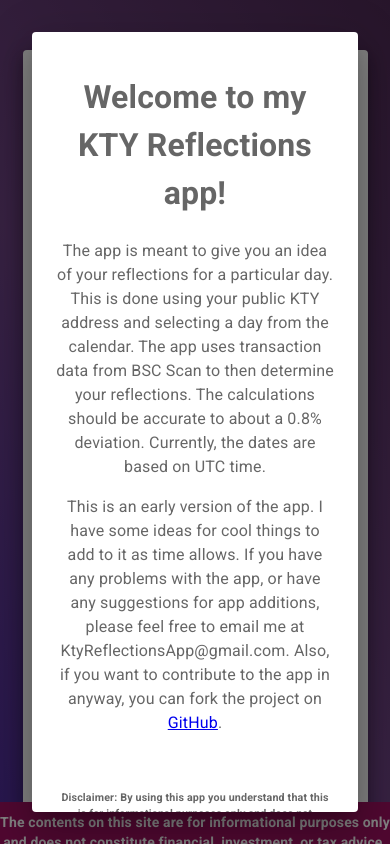
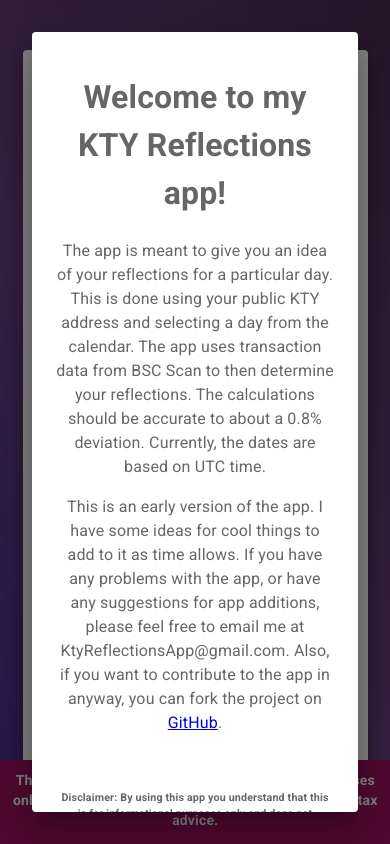
Before and after one commit to ProducePete21/kty_reflections, a React (Create React App) app: page / in a window 390 px wide. Shown: the top 844 px of the page. Built offline with nearby package versions, Linux system fonts and the light colour scheme.

Commit message:
Added width conditional

```diff
--- a/src/Footer.js
+++ b/src/Footer.js
@@ -5,8 +5,8 @@ import { Typography } from '@mui/material';
 
 const Footer = () => {
     return(
-        <div style={{position: 'fixed', width: '100%', height: '200px', top: '95%', backgroundColor: '#9f1161'}}>
-            <Typography align='center' variant='body2' style={{paddingTop: '10px', fontWeight: 'bold', color: 'white'}}>
+        <div style={{position: 'fixed', width: '100%', height: '200px', top: (window.innerWidth > 400 ? '95%' : '90%'), backgroundColor: '#9f1161'}}>
+            <Typography align='center' variant='body2' style={{paddingTop: '10px', paddingLeft: (window.innerWidth > 400 ? '0px' : '10px'), width: (window.innerWidth > 400 ? '100%' : '95%'), fontWeight: 'bold', color: 'white'}}>
                 The contents on this site are for informational purposes only and does not constitute financial, investment, or tax advice.
             </Typography>
         </div>
```
